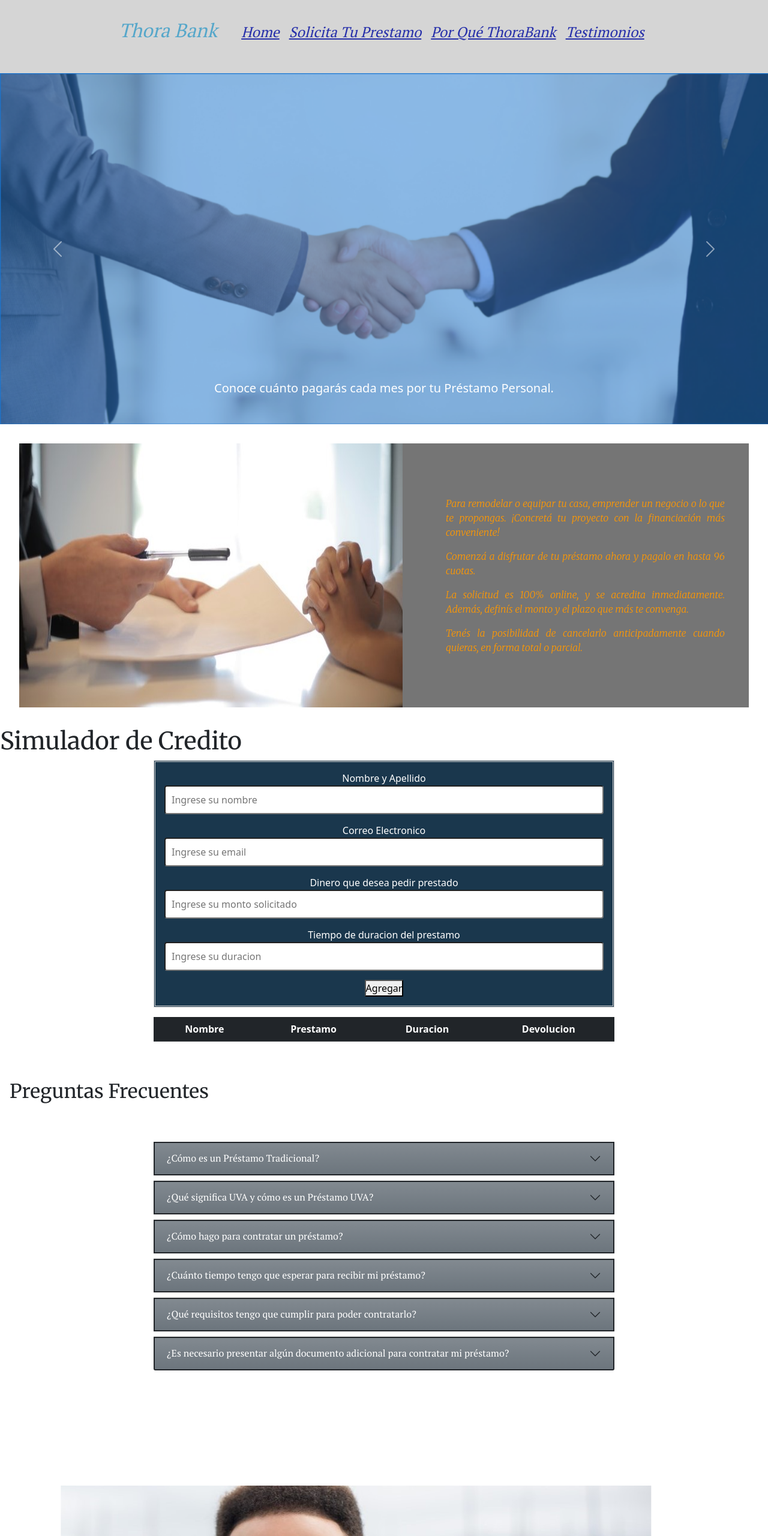
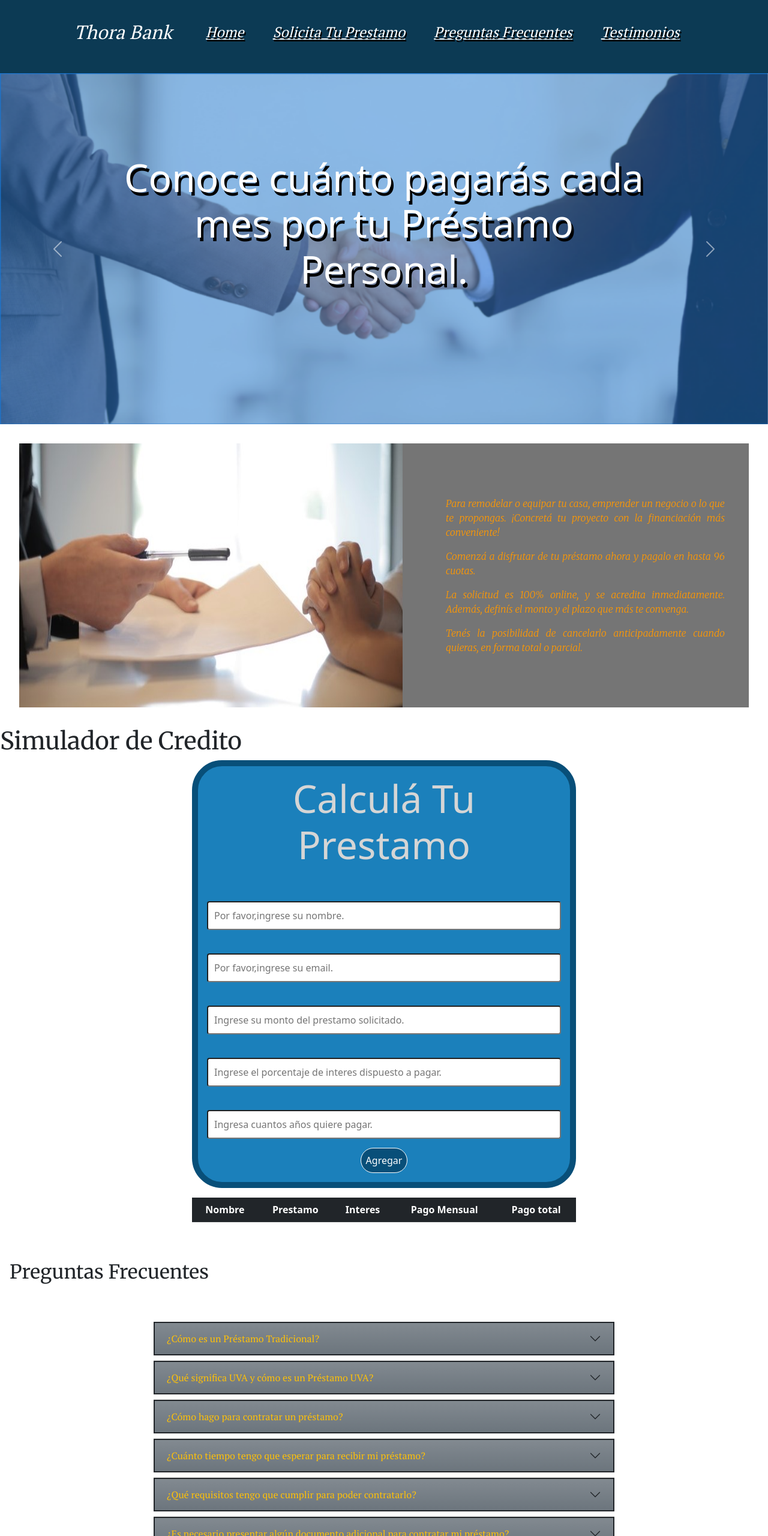
Before and after one commit to AlegreNicolas98/Proyecto-Final-JS, a website: page index.html in a window 1280 px wide. Shown: the top 2560 px of the page at 60% size. Drawn offline with nearby package versions, Linux system fonts and the light colour scheme; some packages are replaced by stand-ins of ours; a script that the page names is missing.

Commit message:
sweetalert, simulador js mejorado, cambios en sass (carrusel, simulador,navbar)

```diff
--- a/index.html
+++ b/index.html
@@ -11,6 +11,7 @@
     <link rel="stylesheet" href="./css/main.css">
     <!-- Frameworks -->
     <link rel="stylesheet" href="./bootstrap/css/bootstrap.min.css">
+    <link rel="stylesheet" href="https://cdnjs.cloudflare.com/ajax/libs/animate.css/4.1.1/animate.min.css" />
     <!-- Font Google -->
     <link rel="preconnect" href="https://fonts.googleapis.com">
     <link rel="preconnect" href="https://fonts.gstatic.com" crossorigin>
@@ -22,7 +23,6 @@
 </head>
 
 <body>
-
     <!----- HEADER ----->
     <header class="header">
         <div>
@@ -30,34 +30,34 @@
                 <div class="logo animate__animated animate__flash">Thora Bank</div>
                 <ul class="menu visible">
                     <li><a href="./index.html">Home</a></li>
-                    <li><a href="./pages/prestamos.html">Solicita Tu Prestamo</a></li>
-                    <li><a href="./pages/nosotros.html">Por Qué ThoraBank</a></li>
-                    <li><a href="./pages/contacto.html">Testimonios</a></li>
+                    <li><a href="#simulador">Solicita Tu Prestamo</a></li>
+                    <li><a href="#requisitos">Preguntas Frecuentes</a></li>
+                    <li><a href="#opiniones">Testimonios</a></li>
                 </ul>
             </nav>
         </div>
         <div>
     </header>
 
-    <section>
+    <section class="portada">
         <div id="carouselExampleInterval" class="carousel slide carousel-fade" data-bs-ride="carousel">
             <div class="carousel-inner">
                 <div class="carousel-item active" data-bs-interval="3000">
                     <img src="./images/pesoarg.png" class="d-block w-100" alt="...">
-                    <div class="carousel-caption d-none d-md-block">
+                    <div class="carousel-caption d-none d-md-block animate__animated animate__zoomIn">
                         <h5>Elige cuánto necesitas y cuándo quieres devolverlo.</h5>
                     </div>
                 </div>
                 <div class="carousel-item" data-bs-interval="4000">
-                    <img src="./images/dolar.png" class="d-block w-100" alt="...">
-                    <div class="carousel-caption d-none d-md-block">
+                    <img src="./images/apreton.png" class="d-block w-100" alt="...">
+                    <div class="carousel-caption d-none d-md-block animate__animated animate__fadeInDown">
                         <h5>Conoce cuánto pagarás cada mes por tu Préstamo Personal.</h5>
                     </div>
                 </div>
                 <div class="carousel-item" data-bs-interval="5000">
                     <img src="./images/moneda.png" class="d-block w-100" alt="...">
-                    <div class="carousel-caption d-none d-md-block">
-                        <h5>Además, descubre si tu crédito está preautorizado.</h5>
+                    <div class="carousel-caption d-none d-md-block animate__animated animate__fadeInRight">
+                        <h5>Descubre si tu crédito está preautorizado.</h5>
                     </div>
                 </div>
             </div>
@@ -72,7 +72,7 @@
                 <span class="visually-hidden">Next</span>
             </button>
         </div>
-    </div>
+        </div>
     </section>
 
     <!-- PRESETACION -->
@@ -97,28 +97,34 @@
 
     <!-- SIMULADOR -->
 
-    <section class="tit_simu">
+    <section id="simulador" class="tit_simu">
         <div>
             <h1>Simulador de Credito</h1>
         </div>
     </section>
     <Section class="simulador">
         <div class="form">
+            <h2>Calculá Tu Prestamo</h2>
             <form>
-                <div class="subtitulo"> <label for="nombre">Nombre y Apellido</label>
-                    <input type="text" id="nombre" class="formstyle" placeholder="Ingrese su nombre">
+                <div class="subtitulo"> <label for="nombre"></label>
+                    <input type="text" id="nombre" class="formstyle" placeholder="Por favor,ingrese su nombre.">
                 </div>
-                <div class="subtitulo"> <label for="correo">Correo Electronico</label>
-                    <input type="email" id="correo" class="formstyle" placeholder="Ingrese su email">
+                <div class="subtitulo"> <label for="correo"></label>
+                    <input type="email" name="correo" id="correo" class="formstyle" placeholder="Por favor,ingrese su email.">
                 </div>
-                <div class="subtitulo"> <label for="pedido">Dinero que desea pedir prestado</label>
-                    <input type="number" id="prestamo" class="formstyle" placeholder="Ingrese su monto solicitado">
+                <div class="subtitulo"> <label for="pedido"></label>
+                    <input type="number" id="prestamo" class="formstyle"
+                        placeholder="Ingrese su monto del prestamo solicitado.">
                 </div>
-                <div class="subtitulo"> <label for="duracion">Tiempo de duracion del prestamo </label>
-                    <input type="text" id="duracion" class="formstyle" placeholder="Ingrese su duracion">
+                <div class="subtitulo"> <label for="pedido"></label>
+                    <input type="number" id="porcentaje" class="formstyle"
+                        placeholder="Ingrese el porcentaje de interes dispuesto a pagar.">
+                </div>
+                <div class="subtitulo"> <label for="duracion"></label>
+                    <input type="text" id="duracion" class="formstyle" placeholder="Ingresa cuantos años quiere pagar.">
                 </div>
                 <div class="subtitulo">
-                    <button id="boton" class="form-boton" type="reset" onclick="capturar();"> Agregar</button>
+                    <button id="boton" class="formboton" type="reset" onclick="capturar();"> Agregar</button>
                 </div>
             </form>
         </div>
@@ -128,8 +134,9 @@
                     <tr>
                         <th scope="col">Nombre</th>
                         <th scope="col">Prestamo</th>
-                        <th scope="col">Duracion</th>
-                        <th scope="col">Devolucion</th>
+                        <th scope="col">Interes</th>
+                        <th scope="col">Pago Mensual</th>
+                        <th scope="col">Pago total</th>
                     </tr>
                 </thead>
             </table>
@@ -138,7 +145,7 @@
 
     <!----- REQUISITOS ------>
 
-    <div class="preguntas">
+    <div id="requisitos" class="preguntas">
         <h2>Preguntas Frecuentes</h2>
     </div>
     <section class="requisitos">
@@ -146,7 +153,7 @@
             <div class="accordion-item">
                 <h2 class="accordion-header " id="flush-headingOne">
                     <button
-                        class="accordion-button collapsed text-white bg-secondary bg-gradient border border-2 border-dark mb-2 "
+                        class="accordion-button collapsed text-warning bg-secondary bg-gradient border border-2 border-dark mb-2 "
                         type="button" data-bs-toggle="collapse" data-bs-target="#flush-collapseOne"
                         aria-expanded="false" aria-controls="flush-collapseOne">
                         ¿Cómo es un Préstamo Tradicional?
@@ -163,7 +170,7 @@
             <div class="accordion-item">
                 <h2 class="accordion-header" id="flush-headingTwo">
                     <button
-                        class="accordion-button collapsed text-white bg-secondary bg-gradient border border-2 border-dark mb-2"
+                        class="accordion-button collapsed text-warning bg-secondary bg-gradient border border-2 border-dark mb-2"
                         type="button" data-bs-toggle="collapse" data-bs-target="#flush-collapseTwo"
                         aria-expanded="false" aria-controls="flush-collapseTwo">
                         ¿Qué significa UVA y cómo es un Préstamo UVA?
@@ -182,7 +189,7 @@
             <div class="accordion-item">
                 <h2 class="accordion-header" id="flush-headingThree">
                     <button
-                        class="accordion-button collapsed text-white bg-secondary bg-gradient border border-2 border-dark mb-2"
+                        class="accordion-button collapsed text-warning bg-secondary bg-gradient border border-2 border-dark mb-2"
                         type="button" data-bs-toggle="collapse" data-bs-target="#flush-collapseThree"
                         aria-expanded="false" aria-controls="flush-collapseThree">
                         ¿Cómo hago para contratar un préstamo?
@@ -201,7 +208,7 @@
             <div class="accordion-item">
                 <h2 class="accordion-header" id="flush-headingFour">
                     <button
-                        class="accordion-button collapsed text-white bg-secondary bg-gradient border border-2 border-dark mb-2"
+                        class="accordion-button collapsed text-warning bg-secondary bg-gradient border border-2 border-dark mb-2"
                         type="button" data-bs-toggle="collapse" data-bs-target="#flush-collapseFour"
                         aria-expanded="false" aria-controls="flush-collapseFour">
                         ¿Cuánto tiempo tengo que esperar para recibir mi préstamo?
@@ -224,7 +231,7 @@
             <div class="accordion-item">
                 <h2 class="accordion-header" id="flush-headingFive">
                     <button
-                        class="accordion-button collapsed text-white bg-secondary bg-gradient border border-2 border-dark mb-2"
+                        class="accordion-button collapsed text-warning bg-secondary bg-gradient border border-2 border-dark mb-2"
                         type="button" data-bs-toggle="collapse" data-bs-target="#flush-collapseFive"
                         aria-expanded="false" aria-controls="flush-collapseFive">
                         ¿Qué requisitos tengo que cumplir para poder contratarlo?
@@ -245,7 +252,7 @@
             <div class="accordion-item">
                 <h2 class="accordion-header" id="flush-headingSix">
                     <button
-                        class="accordion-button collapsed text-white bg-secondary bg-gradient border border-2 border-dark mb-2"
+                        class="accordion-button collapsed text-warning bg-secondary bg-gradient border border-2 border-dark mb-2"
                         type="button" data-bs-toggle="collapse" data-bs-target="#flush-collapseSix"
                         aria-expanded="false" aria-controls="flush-collapseSix">
                         ¿Es necesario presentar algún documento adicional para contratar mi préstamo?
@@ -265,7 +272,7 @@
 
 
     <!------- OPINIONES ------>
-    <div class="opiniones">
+    <div id="opiniones" class="opiniones">
         <div id="carouselExampleControls" class="carousel slide" data-bs-ride="carousel">
             <div class="carousel-inner">
                 <div class="carousel-item active">
@@ -324,11 +331,15 @@
                     </svg></a> </div>
         </div>
     </footer>
-    <script src="./index.js"></script>
+
+    <!------ CDN ------>
+    <script src="./js/index.js"></script>
     <script src="https://cdn.jsdelivr.net/npm/@popperjs/core@2.10.2/dist/umd/popper.min.js"
         integrity="sha384-7+zCNj/IqJ95wo16oMtfsKbZ9ccEh31eOz1HGyDuCQ6wgnyJNSYdrPa03rtR1zdB"
         crossorigin="anonymous"></script>
     <script src="/bootstrap/js/bootstrap.min.js"></script>
+    <script src="//cdn.jsdelivr.net/npm/sweetalert2@11"></script>
+    <script src="./js/sweetalert.js"></script>
 </body>
 
 </html>
--- a/sass/layout/_header.scss
+++ b/sass/layout/_header.scss
@@ -1,6 +1,7 @@
 header {
-  background-color: #d5d5d5;
+  background-color: #1b80bb;
       .nav {
+        background-color: rgba(0, 0, 0, 0.548);
         display: flex;
         justify-content:center;
         .menu {
@@ -12,25 +13,25 @@ header {
             width: max-content;
             padding: 0.5rem;
           a {
-            color: rgb(38, 47, 170);
+            color: rgb(255, 255, 255);
+            text-shadow: 2px  3px black;
             font-style: italic;
             font-family: $font2;
+            padding: 1rem;
+            border-radius: 30px;
+            &:hover{
+              background-color: #1b80bb;
+              transition: ease-in 0.5s;
+              text-shadow: none;
+            }
 
         }}} }
 
       .logo{
         font-family: $font2;
         font-size: 2em;
-        color: #56a7ca;
+        color: #ffffff;
         font-style: italic;
-        margin-top: 1.6rem;
-    }
-
-    .descripcion{
-      font-family: $font;
-      font-size: 2em;
-       font-weight: 900;
-      color: #212121;
-      margin: 2rem;
+        margin-top: 1.8rem;
     }
   }
--- a/sass/pages/_index.scss
+++ b/sass/pages/_index.scss
@@ -1,3 +1,13 @@
+/* ------------ PORTADA ----------- */
+.portada{
+    h5{
+      font-size: 4em;
+      margin-bottom: 20%;
+      text-shadow: 4px  6px black;
+    }
+  }
+
+
 /*------- PRESENTACION --------- */
 .contenido{
     display: flex;
@@ -20,7 +30,6 @@
       }
 }
 
-
 /* -------- SIMULADOR ------ */
 
 .tit_simu{
@@ -29,24 +38,37 @@
 }
 .simulador{
       text-align: center;
-      width: 60%;
-      margin-left: 20%;
+      width: 50%;
+      margin-left: 25%;
 .form{
-    background-color: #1A374D;
-    border: double  #d5d5d5;
+    background-color: #1b80bb;
+    border:solid 10px #084f79;
+    border-radius: 50px;
     color: #ffffff;
     margin-bottom: 1rem;
+    h2{
+        font-size: 4em;
+        padding: 1rem;
+        color: #d5d5d5;
+    }
 
     .subtitulo{
       font-size: 1em;
       margin: 0.9375rem;
     }
-.formstyle{
+    .formstyle{
     width: 100%;
     padding: 10px;
-    border-radius: 4px;
-
-}}}
+    border-radius: 4px;}
+    .formboton{
+        font-size: 1em;
+        padding: 0.5rem;
+        border: solid 1px white;
+        border-radius: 50px;
+        background-color:#084f79;
+        color: white;
+    }
+}}
 
 
 /* ------ REQUISITOS ----- */
```
Also changed, not shown: index.js (deleted, +0 -64 lines), js/index.js (added, +53 -0 lines), js/sweetalert.js (added, +27 -0 lines), css/main.css, images/apreton.png (renamed from images/dolar.png), images/asd.png (deleted), 1 other file.
